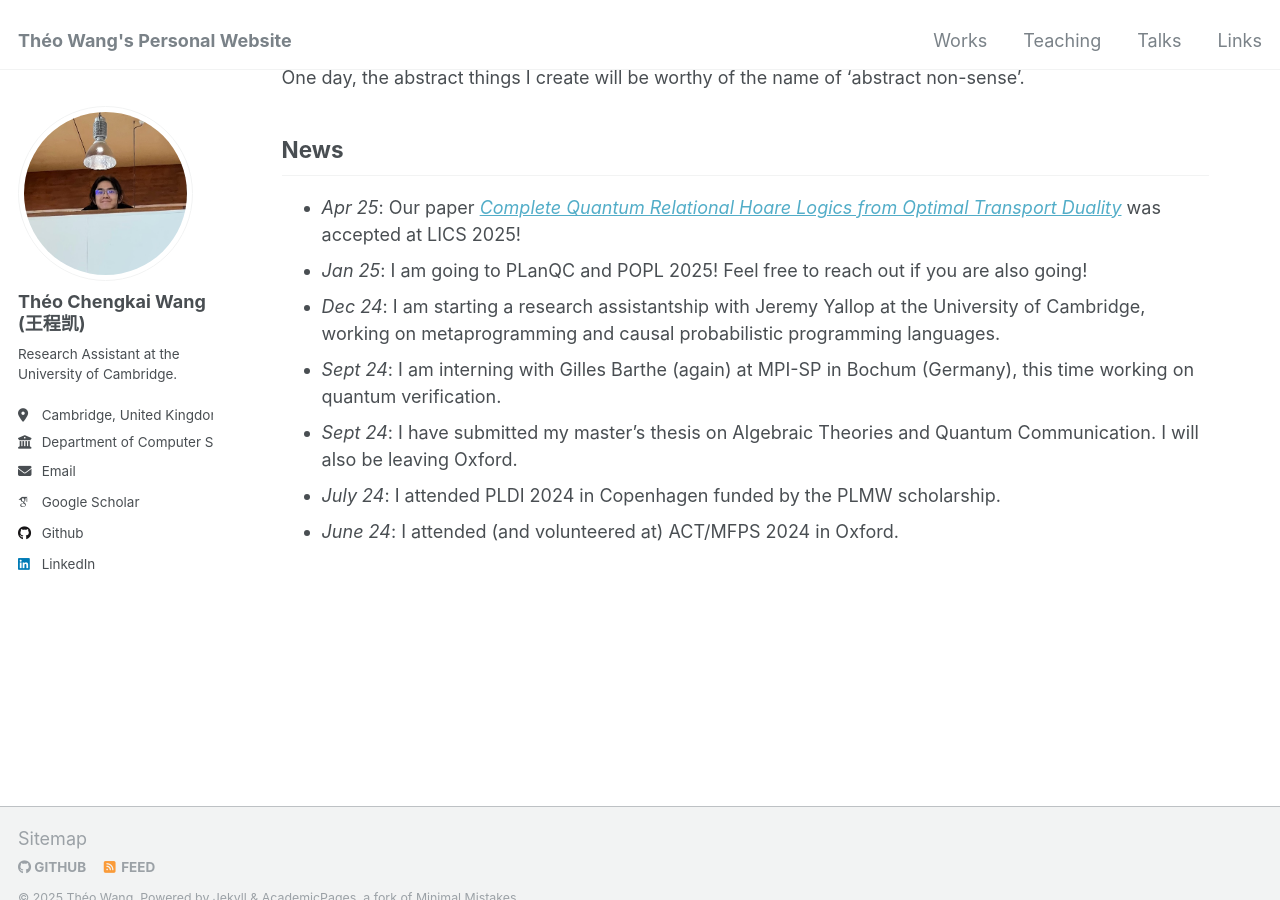
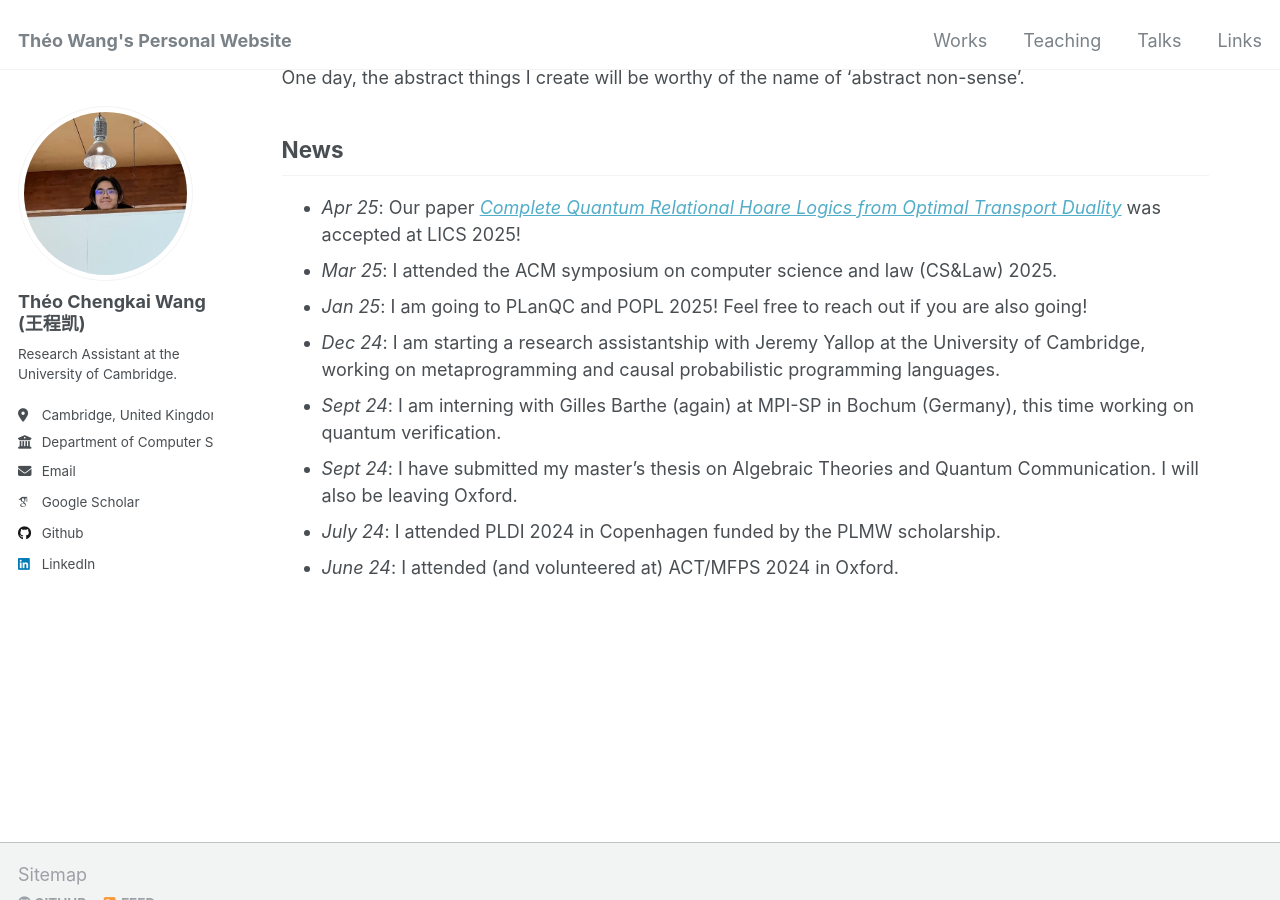
Before and after one commit to theo-chengkai-wang/theo-chengkai-wang.github.io, a Jekyll site: the page built from _pages/about.md, in a window 1280 px wide and 900 px high, scrolled down 496 px. Built offline with Jekyll 4.4.1, drawn with Linux system fonts in a browser that asks for light colours; some web fonts are replaced.

Commit message:
Added CS and Law

```diff
--- a/_pages/about.md
+++ b/_pages/about.md
@@ -22,6 +22,7 @@ One day, the abstract things I create will be worthy of the name of 'abstract no
 News
 --------
 - _Apr 25_: Our paper [_Complete Quantum Relational Hoare Logics from Optimal Transport Duality_](/works/2024-09-bochum) was accepted at LICS 2025!
+- _Mar 25_: I attended the ACM symposium on computer science and law (CS&Law) 2025.
 - _Jan 25_: I am going to PLanQC and POPL 2025! Feel free to reach out if you are also going!
 - _Dec 24_: I am starting a research assistantship with Jeremy Yallop at the University of Cambridge, working on metaprogramming and causal probabilistic programming languages.
 - _Sept 24_: I am interning with Gilles Barthe (again) at MPI-SP in Bochum (Germany), this time working on quantum verification.
```
